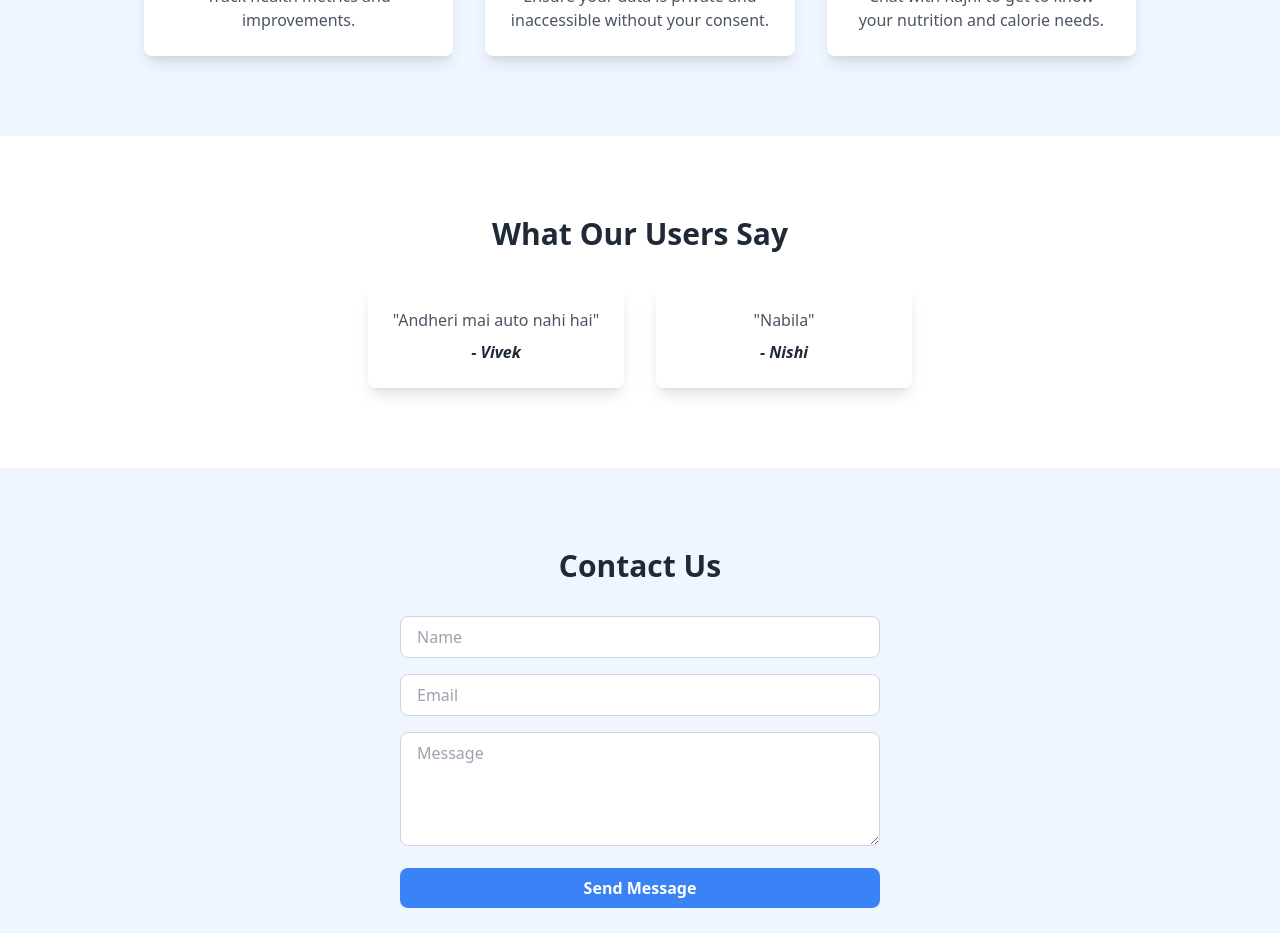
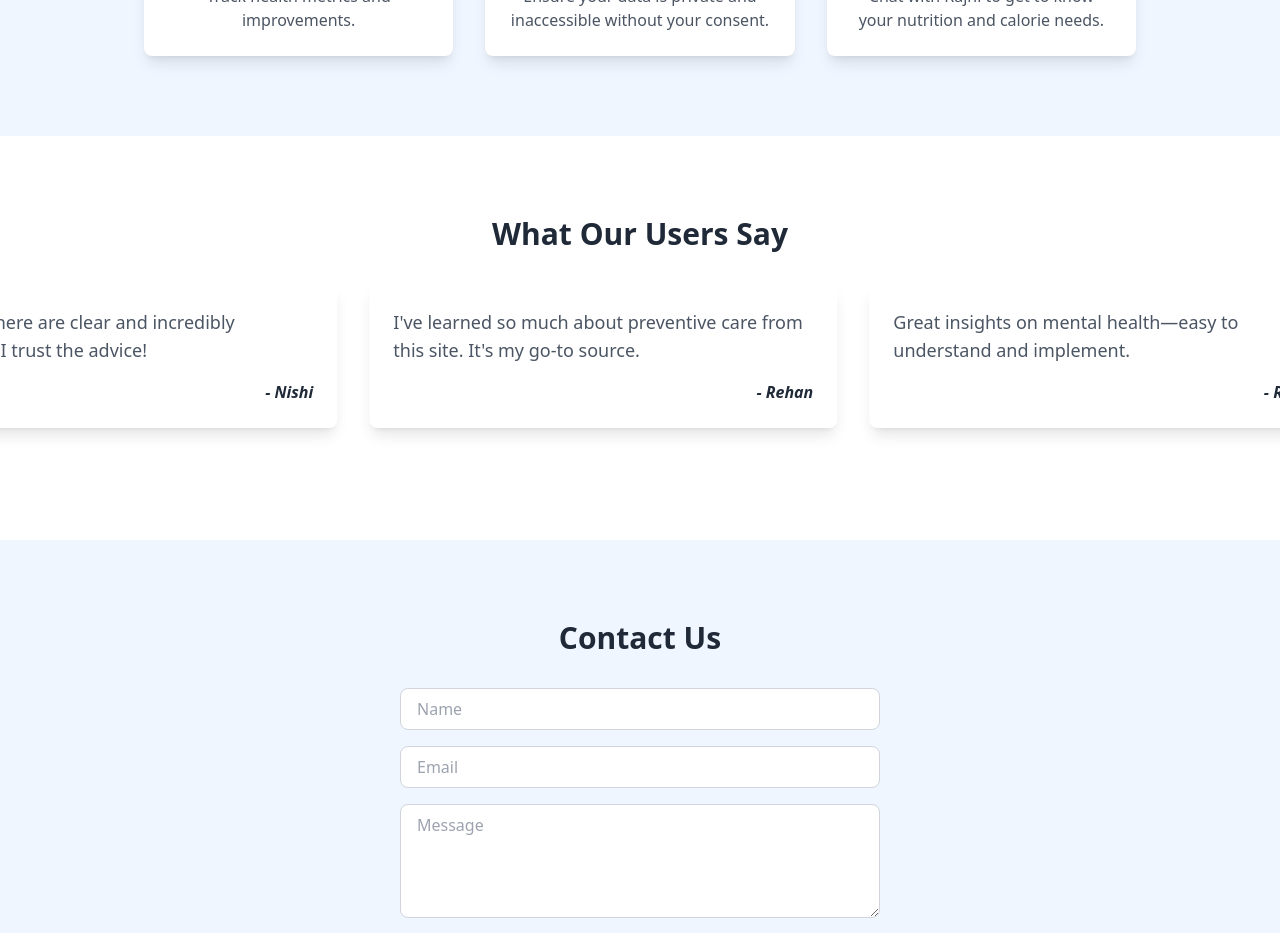
Before and after one commit to rsayyed591/Medwell-Frontend, a React (Vite) app: page / in a window 1280 px wide. Shown: the part 1840-2773 px from the top of the page. Built offline with nearby package versions, Linux system fonts and the light colour scheme.

Commit message:
updated hero page

```diff
--- a/src/pages/Hero.jsx
+++ b/src/pages/Hero.jsx
@@ -1,4 +1,4 @@
-import React, { useEffect } from 'react';
+import React, { useState, useEffect } from 'react';
 import { motion, useAnimation } from 'framer-motion';
 import { useInView } from 'react-intersection-observer';
 import { Activity, Calendar, FileText, Lock, MessageCircle, DollarSign } from 'lucide-react';
@@ -41,12 +41,60 @@ const Box3D = ({ children, className }) => (
   </div>
 );
 
-export default function LandingPage() {
+const RollingTestimonials = ({ testimonials }) => {
+  const [isHovered, setIsHovered] = useState(false);
+
+  return (
+    <div className="overflow-hidden" onMouseEnter={() => setIsHovered(true)} onMouseLeave={() => setIsHovered(false)}>
+      <motion.div
+        className="flex"
+        animate={{ x: isHovered ? 0 : [0, -100 + '%'] }}
+        transition={{
+          x: {
+            repeat: Infinity,
+            repeatType: "loop",
+            duration: 12,
+            ease: "linear",
+          },
+        }}
+      >
+        {testimonials.concat(testimonials).map((testimonial, index) => (
+          <motion.div
+            key={index}
+            className="w-[300px] sm:w-[500px] flex-shrink-0 px-4 mb-8"
+            whileHover={{ scale: 1.02 }}
+          >
+            <Box3D className="h-full">
+              <div className="h-full flex flex-col justify-between">
+                <p className="text-gray-600 text-base sm:text-lg mb-4">{testimonial.comment}</p>
+                <cite className="block text-right font-semibold">- {testimonial.author}</cite>
+              </div>
+            </Box3D>
+          </motion.div>
+        ))}
+      </motion.div>
+    </div>
+  );
+};
+
+export default function Hero() {
+  const testimonials = [
+    { comment: "The health tips provided here have been life-changing!", author: "Vivek" },
+    { comment: "The articles here are clear and incredibly informative. I trust the advice!", author: "Nishi" },
+    { comment: "I've learned so much about preventive care from this site. It's my go-to source.", author: "Rehan" },
+    { comment: "Great insights on mental health—easy to understand and implement.", author: "Rohit" },
+    { comment: "This site explains complex medical issues in a simple way. Highly recommended!", author: "Azlaan" },
+    { comment: "As a fitness enthusiast, the nutrition guides here have been a game-changer.", author: "Shah" },
+    { comment: "The expert advice on this platform has improved my family's health choices.", author: "Lavanya" },
+    { comment: "The in-depth analysis on medical trends is impressive and reliable.", author: "Bilal" },
+    { comment: "I appreciate how the site covers all aspects of health and wellness.", author: "Affan" }
+  ];
+
   return (
     <div className="font-sans text-gray-800">
       <section className="relative h-screen w-full overflow-hidden">
         <img
-          src="/hero.jpg"
+          src="./hero.jpg"
           alt="Medical background"
           className="absolute inset-0 h-full w-full object-cover filter"
         />
@@ -125,19 +173,9 @@ export default function LandingPage() {
         </div>
       </AnimatedSection>
 
-      <AnimatedSection className="py-20 bg-white text-center">
-        <h2 className="text-3xl font-bold text-gray-800 mb-8">What Our Users Say</h2>
-        <div className="flex flex-wrap justify-center gap-8 px-4">
-          {[
-            { quote: "Andheri mai auto nahi hai", author: "Vivek" },
-            { quote: "Nabila", author: "Nishi" }
-          ].map((testimonial, index) => (
-            <Box3D key={index} className="w-full sm:w-64">
-              <p className="text-gray-600">"{testimonial.quote}"</p>
-              <cite className="block mt-2 font-semibold">- {testimonial.author}</cite>
-            </Box3D>
-          ))}
-        </div>
+      <AnimatedSection className="py-20 bg-white">
+        <h2 className="text-3xl font-bold text-gray-800 mb-8 text-center">What Our Users Say</h2>
+        <RollingTestimonials testimonials={testimonials} />
       </AnimatedSection>
 
       <AnimatedSection className="py-20 bg-blue-50 text-center">
--- a/src/pages/Patient/PatientDashboard.jsx
+++ b/src/pages/Patient/PatientDashboard.jsx
@@ -72,7 +72,7 @@ export default function PatientDashboard({ profileData, expenseData, appointment
   return (
     <div className="bg-gray-100 p-2 sm:p-4 rounded-xl"> {/* Update 1 */}
       <div className="grid grid-cols-1 sm:grid-cols-2 lg:grid-cols-4 gap-4 sm:gap-6"> {/* Update 2 */}
-        <div className="sm:col-span-2 lg:col-span-3 bg-[#8A2BE2] text-white p-4 sm:p-6 rounded-xl flex flex-col sm:flex-row items-center justify-between relative overflow-hidden min-h-[200px] sm:min-h-[250px]"> {/* Update 3 */}
+        <div className="sm:col-span-2 lg:col-span-3 bg-blue-500 text-white p-4 sm:p-6 rounded-xl flex flex-col sm:flex-row items-center justify-between relative overflow-hidden min-h-[200px] sm:min-h-[250px]"> {/* Update 3 */}
           <div className="z-10 mb-4 sm:mb-0 relative">
             <h2 className="text-2xl sm:text-3xl font-bold mb-2">Welcome to Medwell !</h2>
             <p className="mb-4">Here, some random words</p>
```
